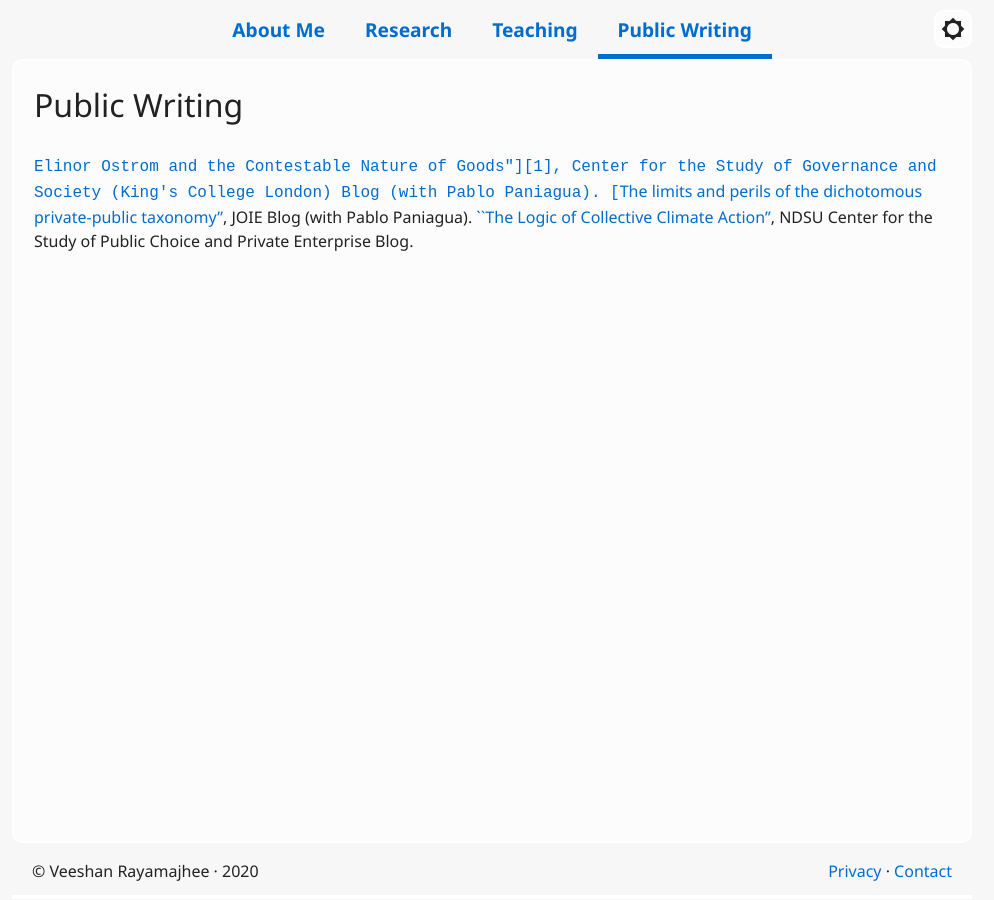
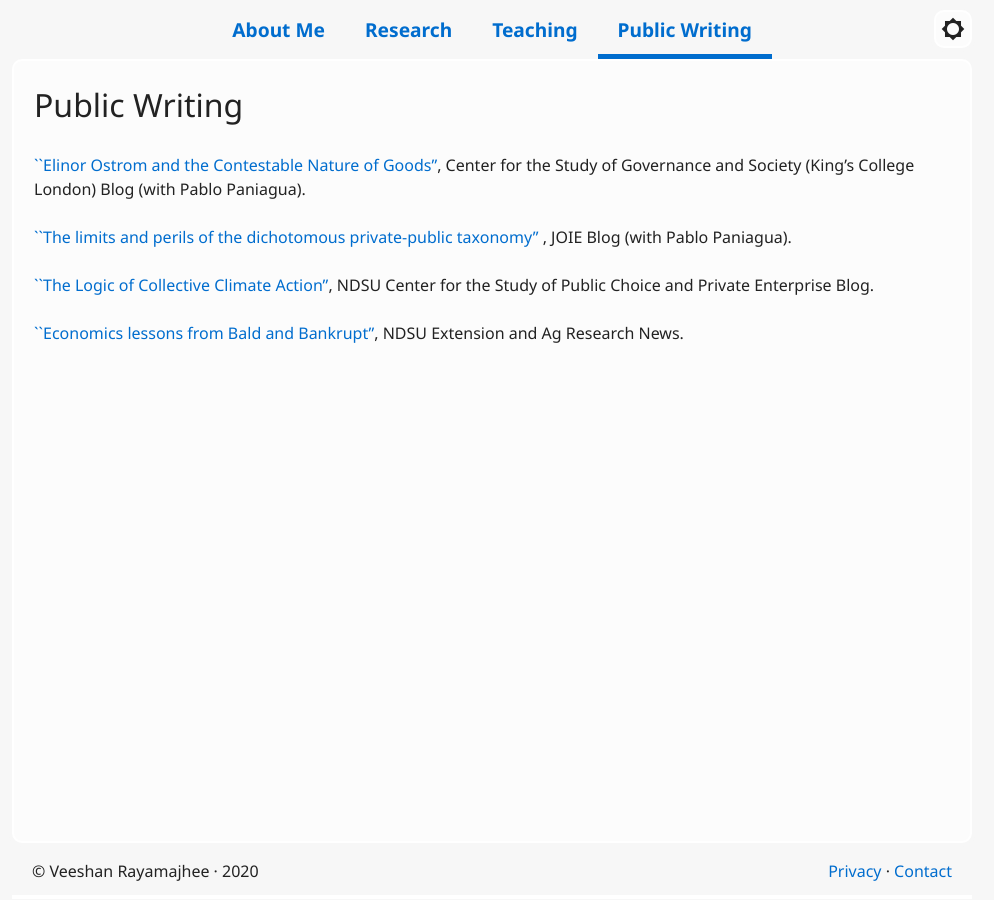
Before and after one commit to veeshanr/veeshanr.github.io, a Jekyll site: the page built from pages/Public.md, in a window 1280 px wide. Shown: the whole page, without its empty margins (148-1142 px from the left). Built offline with Jekyll 4.4.1, drawn with Linux system fonts in a browser that asks for light colours.

Commit message:
Update Public.md

```diff
--- a/pages/Public.md
+++ b/pages/Public.md
@@ -5,14 +5,20 @@ navbar-index: 3
 title: Public Writing
 ---
 
-[``Elinor Ostrom and the Contestable Nature of Goods"][1], Center for the Study of Governance and Society (King's College London) Blog (with Pablo Paniagua).
-[``The limits and perils of the dichotomous private-public taxonomy"][2], JOIE Blog (with Pablo Paniagua).
+[``Elinor Ostrom and the Contestable Nature of Goods"] [1], Center for the Study of Governance and Society (King's College London) Blog (with Pablo Paniagua).
+
+
+[``The limits and perils of the dichotomous private-public taxonomy"] [2] , JOIE Blog (with Pablo Paniagua).
+
+
 [``The Logic of Collective Climate Action"][3], NDSU Center for the Study of Public Choice and Private Enterprise Blog.
 
 
+[``Economics lessons from Bald and Bankrupt"] [4], NDSU Extension and Ag Research News.
 
 
 
 [1]: https://csgs.kcl.ac.uk/elinor-ostrom-and-the-contestable-nature-of-goods/
 [2]: https://joie-blog.net/the-limits-and-perils-of-the-dichotomous-private-public-taxonomy
 [3]: https://www.ndsu.edu/centers/pcpe/news/detail/55669/
+[4]: https://www.ag.ndsu.edu/news/columns/spotlight-on-economics/spotlight-on-economics-economics-lessons-from-bald-and-bankrupt
```
